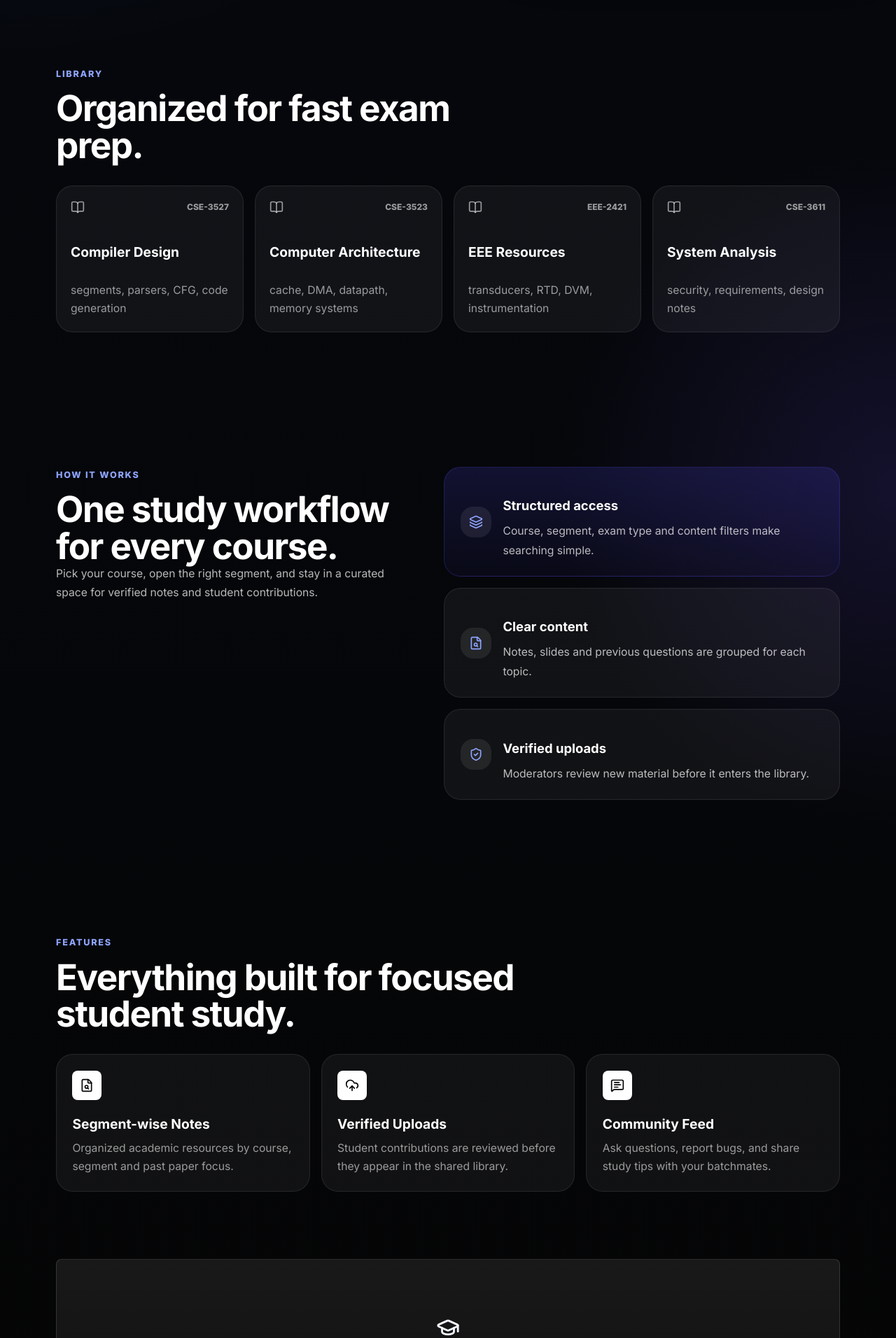
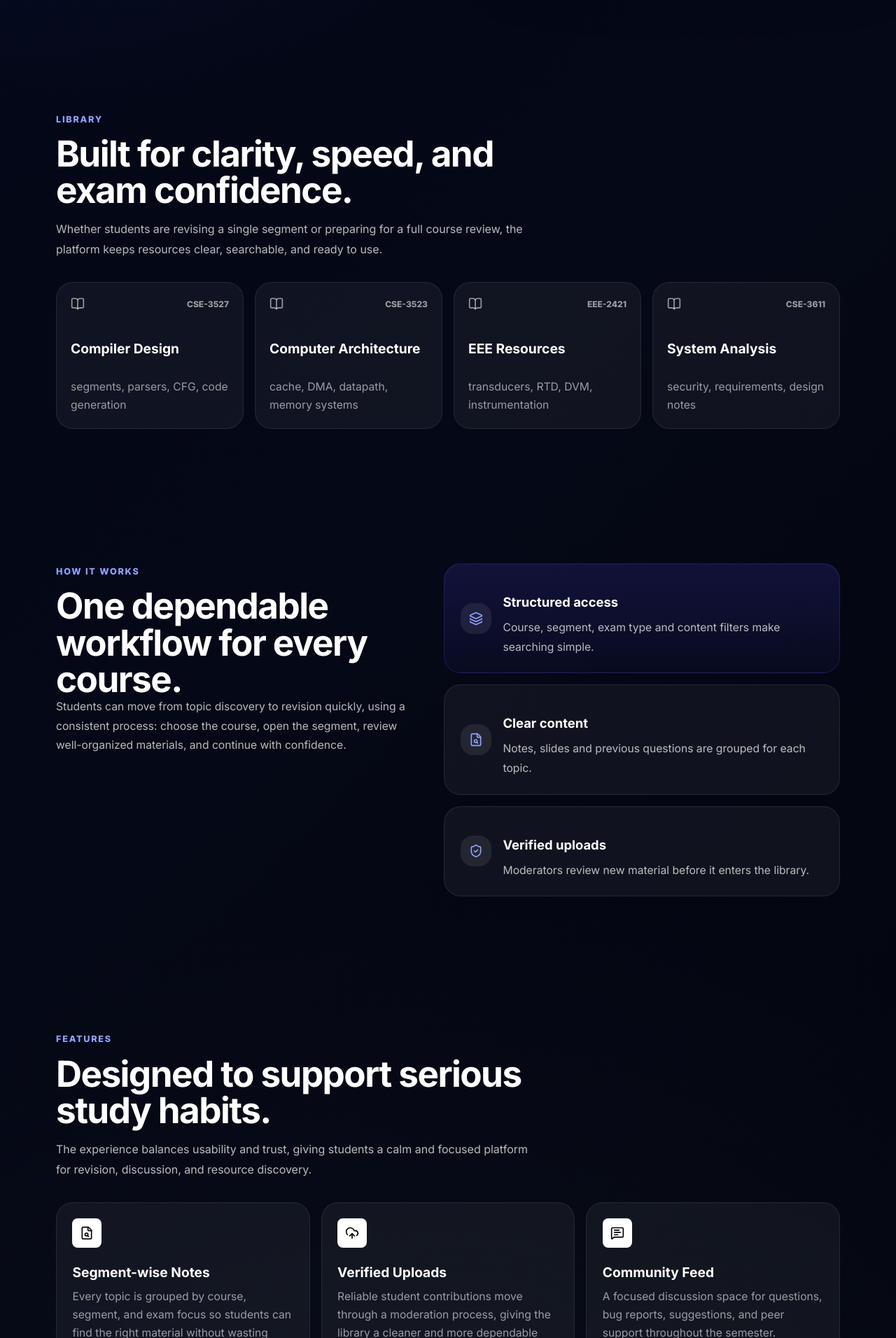
Before and after one commit to mongooseintown/TrashofCSE-Project, a React (Vite) app in the folder frontend/: page / in a window 1280 px wide. Shown: the part 868-2780 px from the top of the page at 70% size. Built offline with nearby package versions, Linux system fonts and the light colour scheme.

Commit message:
Polish landing page content and gradients

```diff
--- a/frontend/src/pages/Home.css
+++ b/frontend/src/pages/Home.css
@@ -1,8 +1,10 @@
 .landing-page {
   min-height: 100vh;
-  background: radial-gradient(circle at top left, rgba(85, 155, 255, 0.18), transparent 28%),
-    radial-gradient(circle at right, rgba(111, 85, 255, 0.14), transparent 24%),
-    linear-gradient(180deg, #05080f 0%, #050505 100%);
+  background:
+    radial-gradient(circle at 0% 0%, rgba(37, 99, 235, 0.22), transparent 28%),
+    radial-gradient(circle at 100% 0%, rgba(59, 130, 246, 0.16), transparent 24%),
+    radial-gradient(circle at 50% 100%, rgba(17, 24, 39, 0.55), transparent 38%),
+    linear-gradient(135deg, #020617 0%, #050816 45%, #02050b 100%);
   color: #f4f7ff;
   overflow-x: hidden;
 }
@@ -13,13 +15,13 @@
   inset: 0;
   pointer-events: none;
   background-image:
-    linear-gradient(90deg, rgba(255,255,255,0.06) 1px, transparent 1px),
-    linear-gradient(rgba(255,255,255,0.05) 1px, transparent 1px),
-    radial-gradient(circle at top left, rgba(255,255,255,0.08), transparent 28%),
-    radial-gradient(circle at 80% 15%, rgba(255,255,255,0.05), transparent 20%);
+    linear-gradient(90deg, rgba(96, 165, 250, 0.08) 1px, transparent 1px),
+    linear-gradient(rgba(96, 165, 250, 0.06) 1px, transparent 1px),
+    radial-gradient(circle at top left, rgba(59, 130, 246, 0.18), transparent 28%),
+    radial-gradient(circle at 80% 12%, rgba(37, 99, 235, 0.16), transparent 22%);
   background-size: 72px 72px, 72px 72px, auto, auto;
   mask-image: linear-gradient(to bottom, rgba(0,0,0,0.95), transparent 90%);
-  opacity: 0.7;
+  opacity: 0.78;
   z-index: 0;
 }
 
@@ -29,11 +31,11 @@
   inset: 0;
   pointer-events: none;
   background:
-    linear-gradient(120deg, rgba(255,255,255,0.14) 0%, transparent 24%, transparent 76%, rgba(255,255,255,0.08) 100%),
-    repeating-linear-gradient(90deg, rgba(255,255,255,0.035) 0 1px, transparent 1px 120px),
-    repeating-linear-gradient(0deg, rgba(255,255,255,0.035) 0 1px, transparent 1px 120px);
+    linear-gradient(120deg, rgba(255,255,255,0.12) 0%, transparent 24%, transparent 76%, rgba(255,255,255,0.07) 100%),
+    repeating-linear-gradient(90deg, rgba(96, 165, 250, 0.04) 0 1px, transparent 1px 120px),
+    repeating-linear-gradient(0deg, rgba(96, 165, 250, 0.04) 0 1px, transparent 1px 120px);
   mix-blend-mode: screen;
-  opacity: 0.28;
+  opacity: 0.32;
   z-index: 0;
 }
 
@@ -336,6 +338,14 @@
   font-size: clamp(2.3rem, 4vw, 3.6rem);
   line-height: 1.02;
   letter-spacing: -0.03em;
+}
+
+.section-subtext {
+  margin: 1rem 0 0;
+  max-width: 680px;
+  color: rgba(255, 255, 255, 0.72);
+  line-height: 1.8;
+  font-size: 1rem;
 }
 
 .course-grid,
--- a/frontend/src/pages/Home.jsx
+++ b/frontend/src/pages/Home.jsx
@@ -25,17 +25,17 @@ const features = [
   {
     icon: <FileSearch size={20} />,
     title: 'Segment-wise Notes',
-    text: 'Organized academic resources by course, segment and past paper focus.',
+    text: 'Every topic is grouped by course, segment, and exam focus so students can find the right material without wasting time.',
   },
   {
     icon: <UploadCloud size={20} />,
     title: 'Verified Uploads',
-    text: 'Student contributions are reviewed before they appear in the shared library.',
+    text: 'Reliable student contributions move through a moderation process, giving the library a cleaner and more dependable study experience.',
   },
   {
     icon: <MessageSquareText size={20} />,
     title: 'Community Feed',
-    text: 'Ask questions, report bugs, and share study tips with your batchmates.',
+    text: 'A focused discussion space for questions, bug reports, suggestions, and peer support throughout the semester.',
   },
 ];
 
@@ -57,8 +57,10 @@ const Home = () => {
 
             <h1>Study the right notes, faster.</h1>
             <p className="hero-text">
-              TrashofCSE brings Compiler, CA, EEE and SAD material into a clean workspace with
-              verified uploads, segment-focused notes, and a student-first dashboard.
+              TrashofCSE is a dependable academic workspace for IIUC students, designed to bring
+              compiler, computer architecture, EEE, and SAD resources into one organized place.
+              It helps learners move from scattered files to a structured, reliable study flow with
+              curated notes, verified uploads, and faster access to what matters most before exams.
             </p>
 
             <div className="hero-actions">
@@ -133,7 +135,11 @@ const Home = () => {
       <section className="landing-section course-section" id="library">
         <div className="section-heading">
           <span>Library</span>
-          <h2>Organized for fast exam prep.</h2>
+          <h2>Built for clarity, speed, and exam confidence.</h2>
+          <p className="section-subtext">
+            Whether students are revising a single segment or preparing for a full course review,
+            the platform keeps resources clear, searchable, and ready to use.
+          </p>
         </div>
 
         <div className="course-grid">
@@ -153,10 +159,11 @@ const Home = () => {
       <section className="landing-section workflow-section" id="workflow">
         <div className="workflow-copy">
           <span className="section-eyebrow">How it works</span>
-          <h2>One study workflow for every course.</h2>
+          <h2>One dependable workflow for every course.</h2>
           <p>
-            Pick your course, open the right segment, and stay in a curated space for verified notes
-            and student contributions.
+            Students can move from topic discovery to revision quickly, using a consistent process:
+            choose the course, open the segment, review well-organized materials, and continue with
+            confidence.
           </p>
         </div>
 
@@ -188,7 +195,11 @@ const Home = () => {
       <section className="landing-section feature-section" id="features">
         <div className="section-heading">
           <span>Features</span>
-          <h2>Everything built for focused student study.</h2>
+          <h2>Designed to support serious study habits.</h2>
+          <p className="section-subtext">
+            The experience balances usability and trust, giving students a calm and focused platform for
+            revision, discussion, and resource discovery.
+          </p>
         </div>
 
         <div className="feature-grid">
@@ -205,8 +216,8 @@ const Home = () => {
       <section className="landing-section final-cta" id="start">
         <div className="cta-copy">
           <GraduationCap size={34} />
-          <h2>Start studying from a smarter place.</h2>
-          <p>No subscriptions, no noise — only the course material your batch actually needs.</p>
+          <h2>Start studying from a smarter, more reliable place.</h2>
+          <p>No clutter, no confusion — just a polished academic workspace built for serious revision and steady progress.</p>
         </div>
         <Link to="/register" className="primary-action">
           Join TrashofCSE <ArrowRight size={18} />
```
